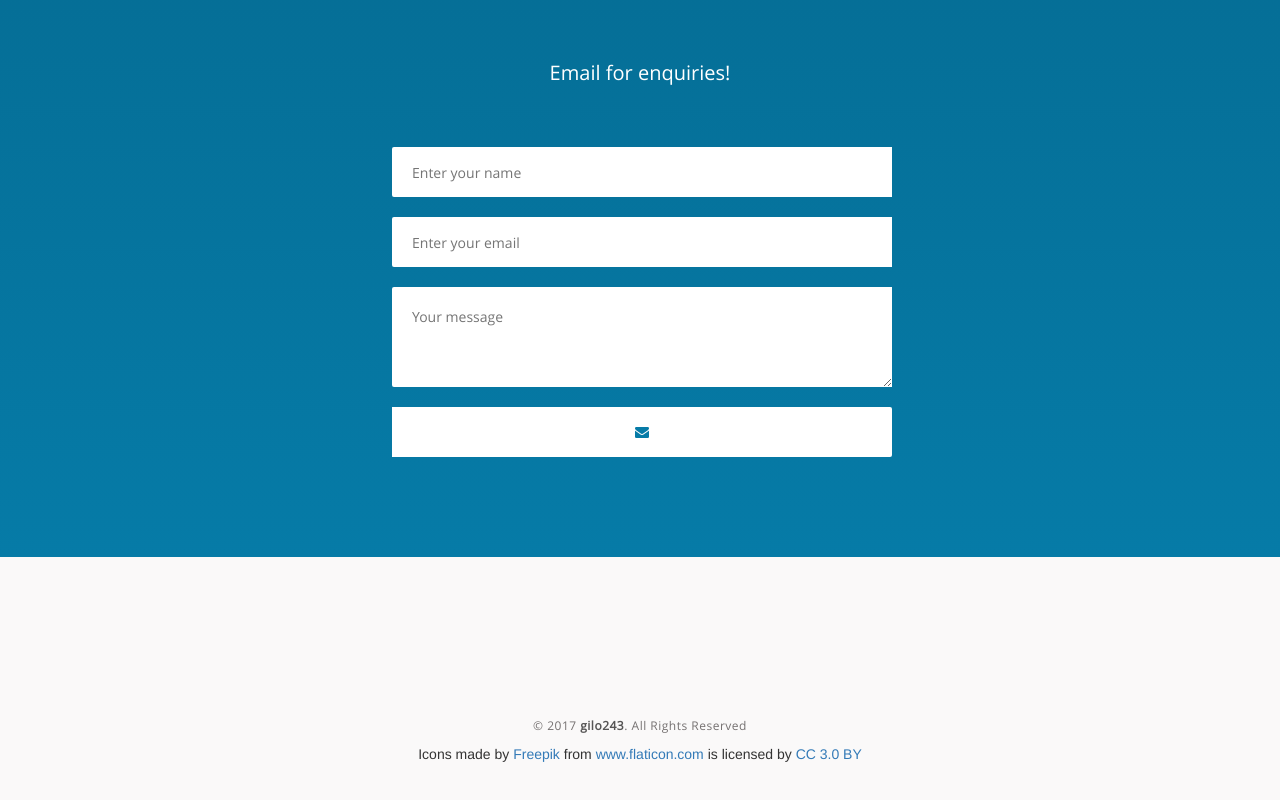
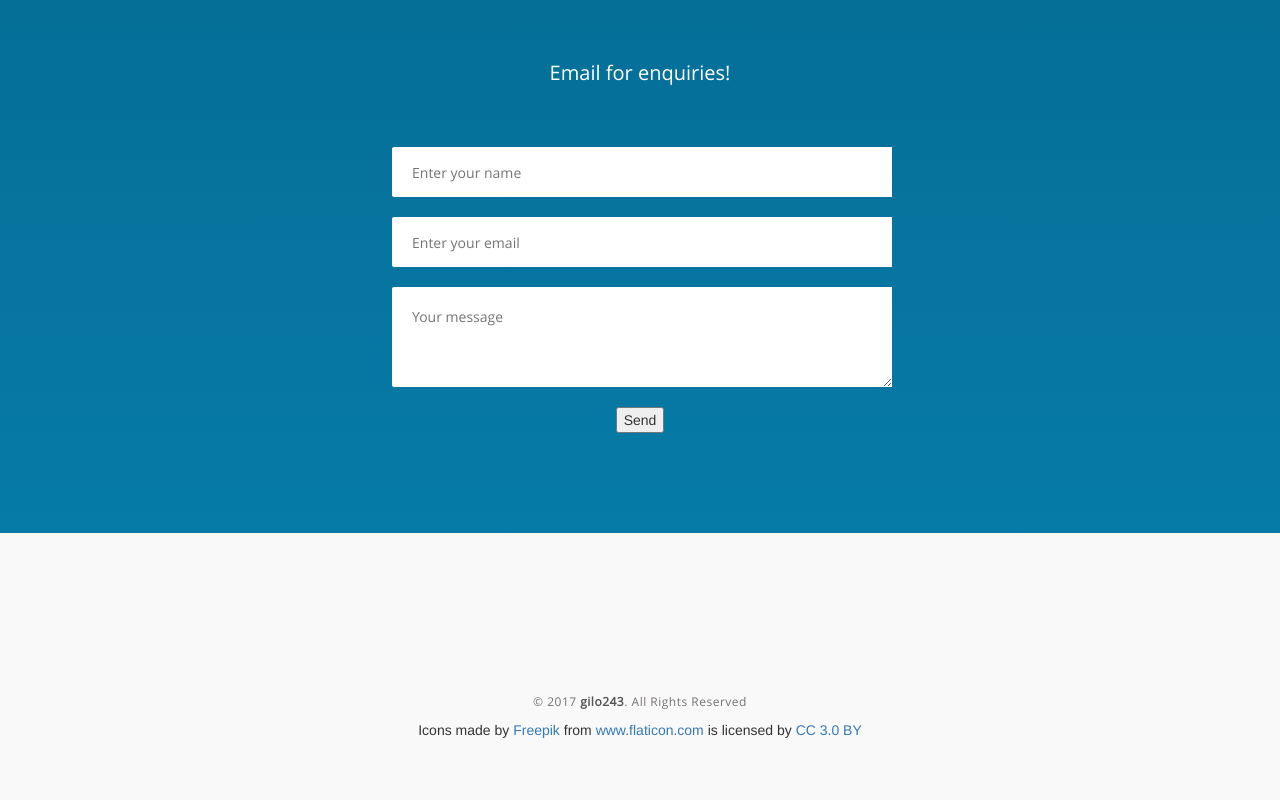
Before and after one commit to Gilo243/silly_jilly, a plain HTML site: page index.html in a window 1280 px wide. Shown: the part 2849-3649 px from the top of the page. Drawn offline with Linux system fonts and the light colour scheme.

Commit message:
fixing error

```diff
--- a/index.html
+++ b/index.html
@@ -275,9 +275,9 @@
 			<input type="hidden" name="_subject" value="Website contact" />
 			<textarea name="message" id="mc-email" placeholder="Your message"></textarea><br />
 			<input type="text" name="_gotcha" style="display:none" /><br />
-            <button type="submit" form= "submit_form" id="mc_submit">
-                <i class="fa fa-envelope envelope_colour"></i>
-            </button>
+			<input type="submit" value="Send">
+
+
 
 		</form>
         <script>
```
